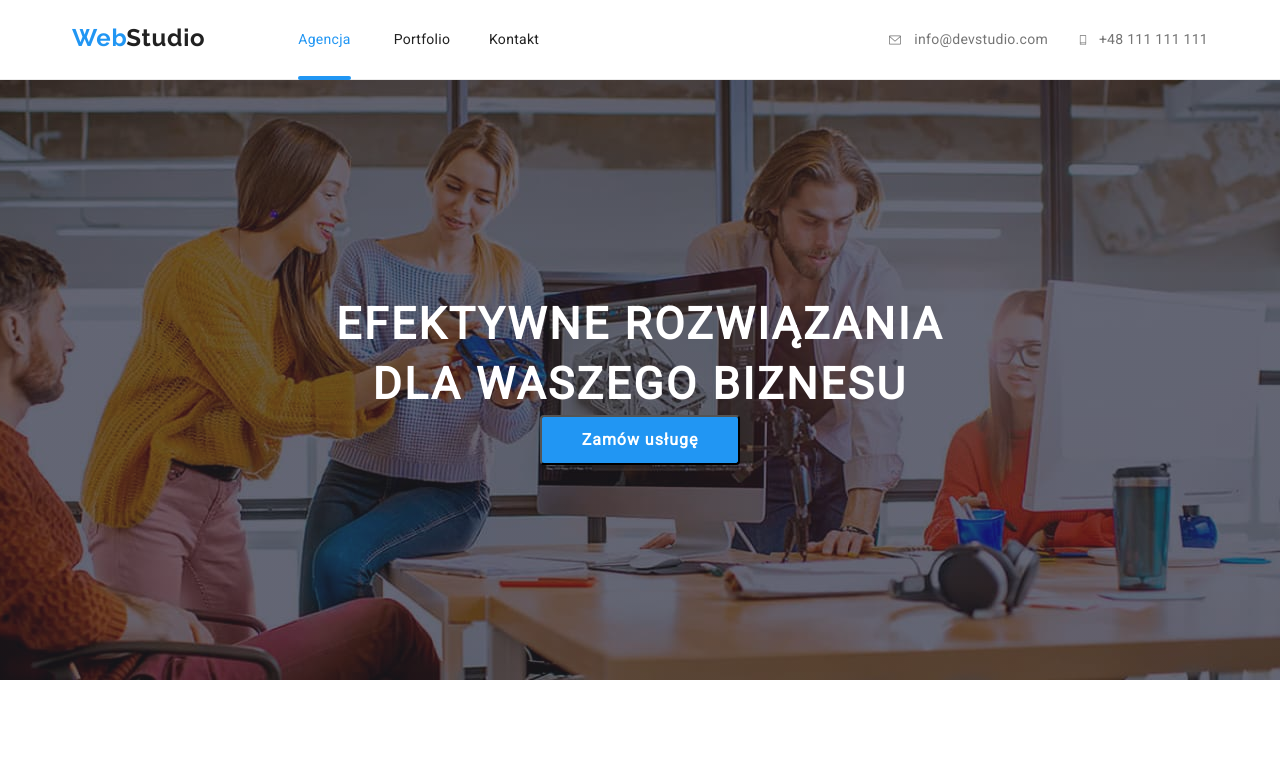
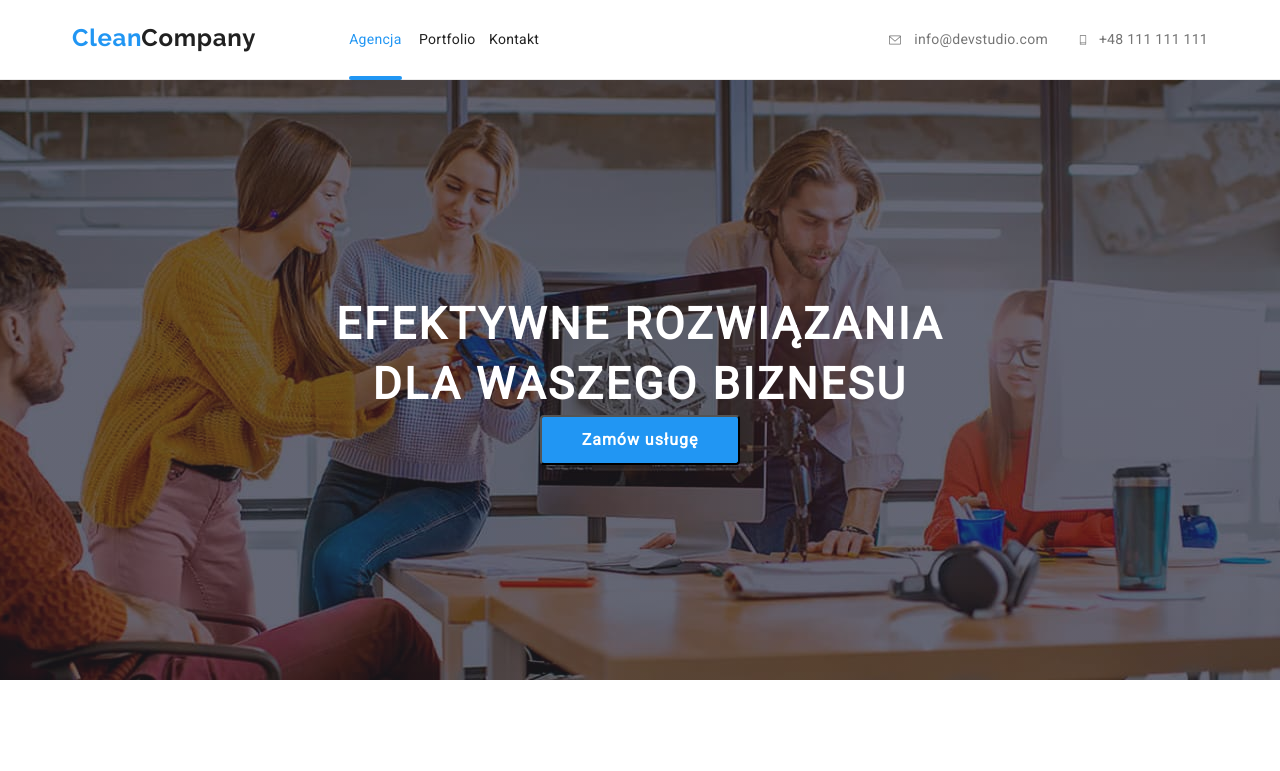
Before and after one commit to wojciechonoszko/clean-company, a plain HTML site: page index.html in a window 1280 px wide. Shown: the top 771 px of the page. Drawn offline with nearby package versions, Linux system fonts and the light colour scheme.

Commit message:
Update index.html

```diff
--- a/index.html
+++ b/index.html
@@ -29,8 +29,8 @@
         <div class="container">
           <nav class="menu-nav">
             <a href="/WebStudio/" class="logo">
-              <span class="logo logo--webtext">Web</span>
-              <span class="logo logo--linktext">Studio</span>
+              <span class="logo logo--webtext">Clean</span>
+              <span class="logo logo--linktext">Company</span>
             </a>
 
             <button type="submit" class="mobile-menu__btn" mobile-open>
```
